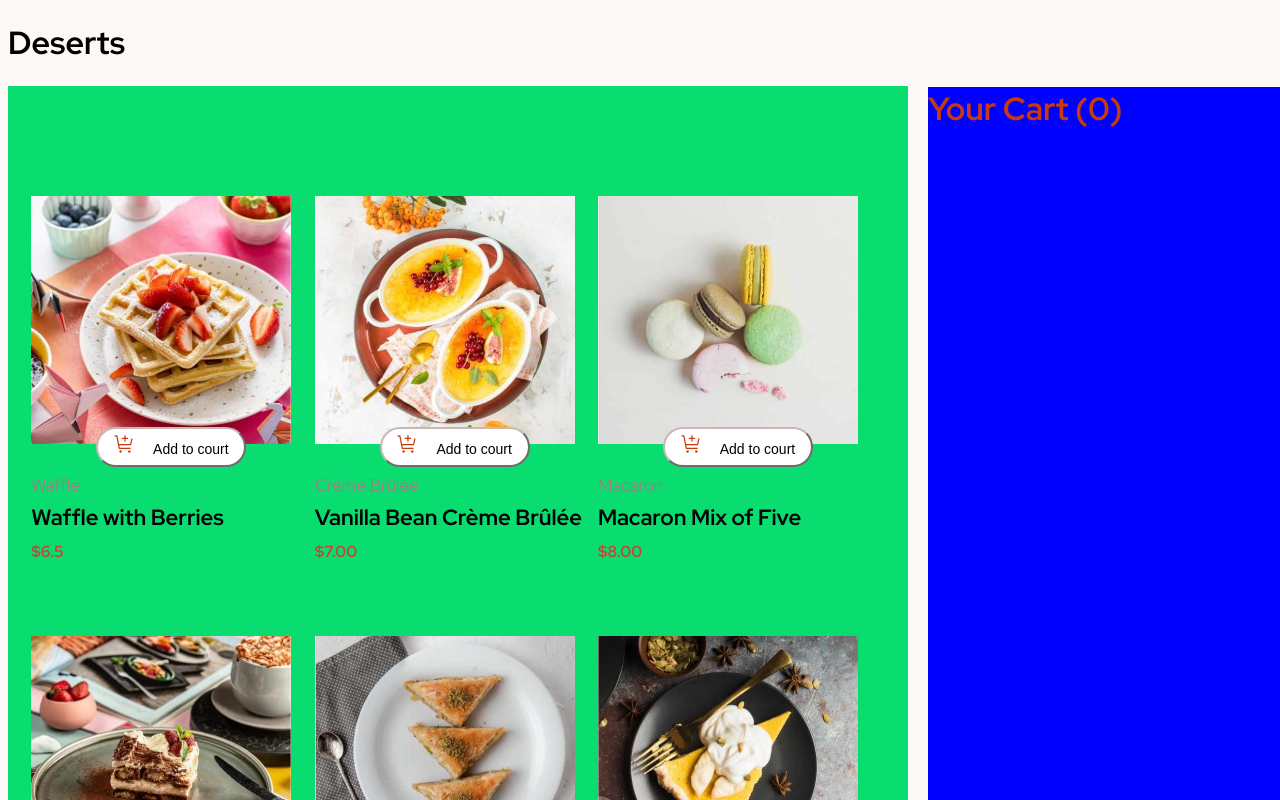
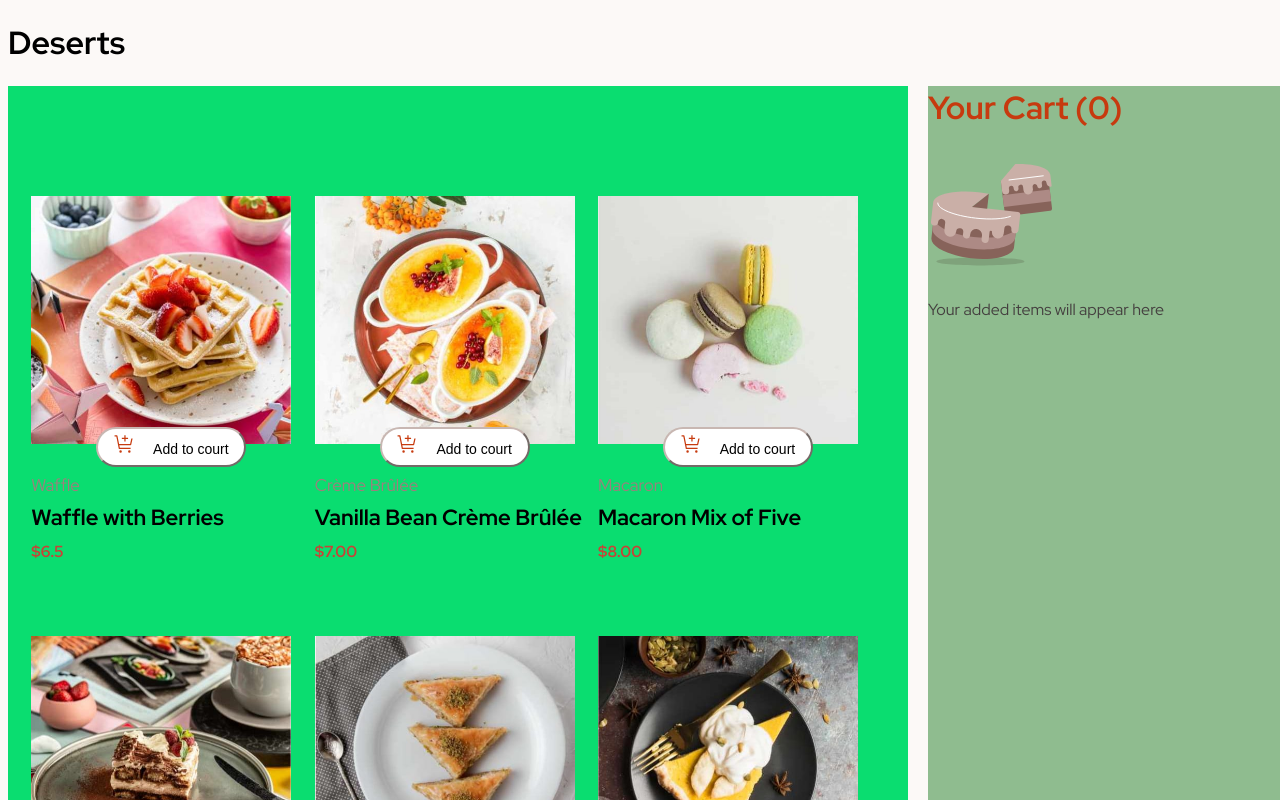
Before and after one commit to SabaMinadze/product-list-with-cart-main, a React (Vite) app: page / in a window 1280 px wide. Shown: the top 800 px of the page. Built offline with nearby package versions, Linux system fonts and the light colour scheme.

Commit message:
Add code

```diff
--- a/src/App.css
+++ b/src/App.css
@@ -11,14 +11,20 @@
 }
 
 .answer{
-  background-color: blue;
+  background-color: darkseagreen;
   height: 1330px;
   width: 580px;
   margin-left: 920px;
-  transform: translateY(-1380px);
+  transform: translateY(-1381px);
 }
 
 .txt2{
   font-family: 'Red Hat Display', sans-serif;
   color: rgb(199,58,15);
 }
+
+.info{
+  color: rgb(68, 63, 63);
+  font-weight: 500;
+  font-family: 'Red Hat Display', sans-serif;
+}
--- a/src/App.tsx
+++ b/src/App.tsx
@@ -2,6 +2,7 @@ import "./App.css";
 import Card from "./components/Card/Card";
 import data from "../data.json";
 import { useState } from "react";
+import empty from "../public/images/illustration-empty-cart.svg"
 
 function App() {
   const [count, setCount] = useState(0)
@@ -30,6 +31,8 @@ function App() {
 
       <div className="answer">
         <h1 className="txt2">Your Cart ({count})</h1>
+        <img src={empty} alt="error" />
+        <p className="info">Your added items will appear here</p>
       </div>
 
       <center><div className="attribution">
```
